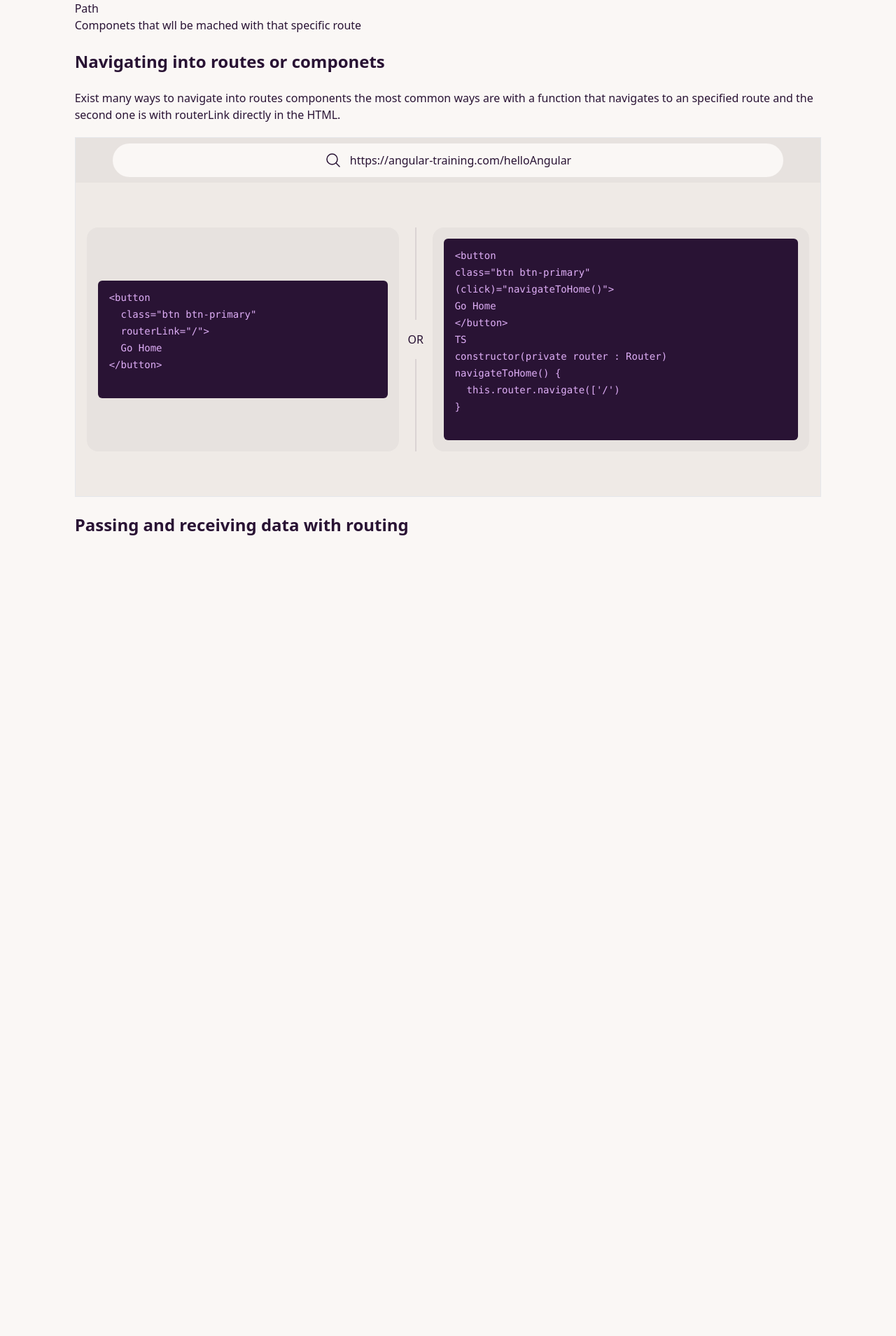
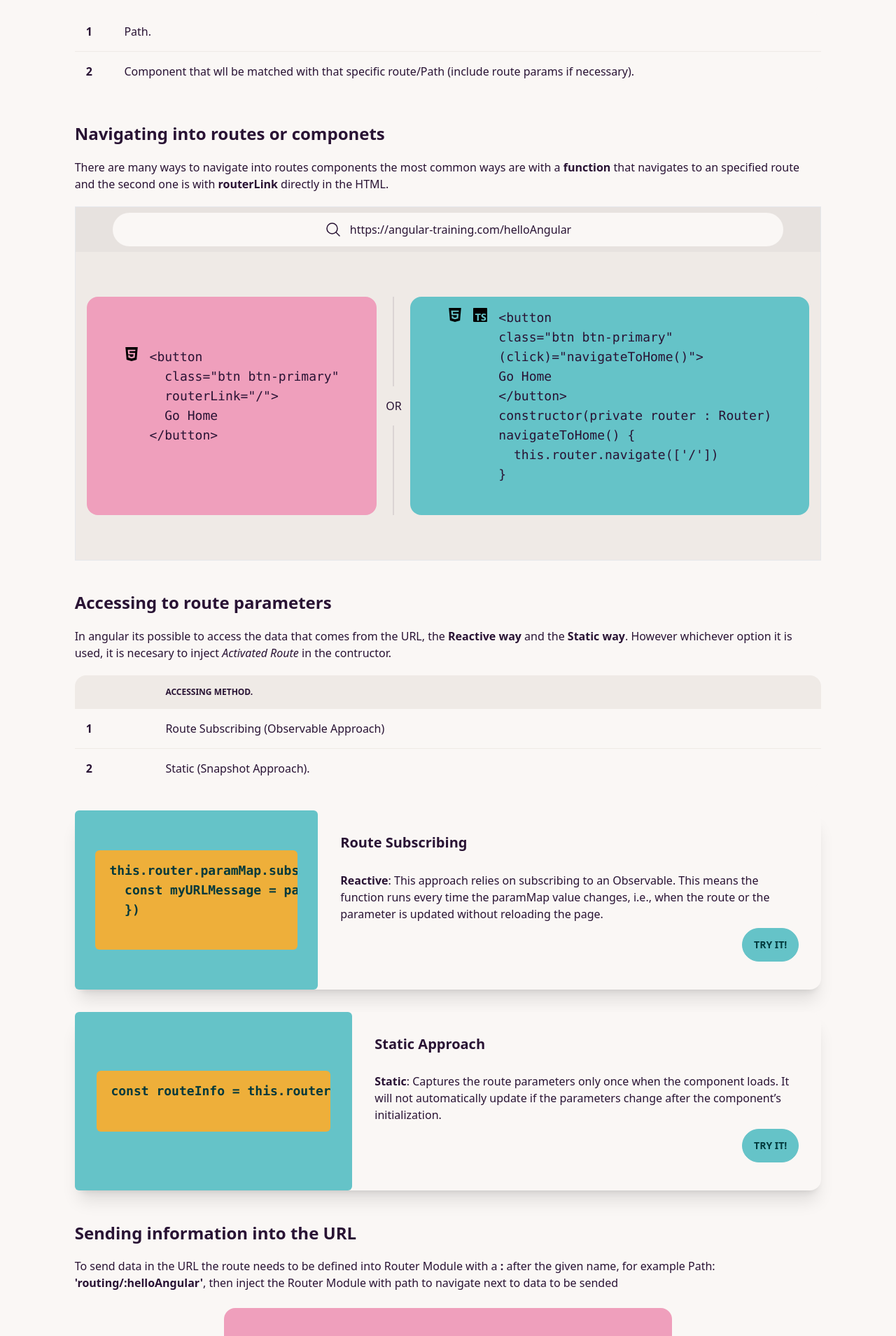
Before and after one commit to JoseCorreaMorales/AngularTraining, an Angular app: page /routing/1 in a window 1280 px wide. Shown: the part 500-2409 px from the top of the page at 70% size. Before the commit the page ends 1290 px from the top, so only its background shows below. Built offline with nearby package versions, Linux system fonts and the light colour scheme.

Commit message:
[UPDATE] new axamples in routing example

```diff
--- a/src/app/app-routing.module.ts
+++ b/src/app/app-routing.module.ts
@@ -17,6 +17,7 @@ const routes: Routes = [
     { path: 'directives', component: DirectivesComponent },
     { path: 'controls', component: ControlsComponent },
     { path: 'routing/:helloAngular', component: RoutingComponent },
+    { path: '**', component: DirectivesComponent },
 ];
 
 @NgModule({
--- a/src/app/components/navbar/navbar.component.ts
+++ b/src/app/components/navbar/navbar.component.ts
@@ -23,6 +23,7 @@ export class NavbarComponent implements OnInit {
     this.currentTheme = theme
     this.themeService.setTheme(theme)
     localStorage.setItem('selected-theme', theme);
+    console.log("click");
 
   }
 
--- a/src/app/components/routing/routing.component.css
+++ b/src/app/components/routing/routing.component.css
@@ -0,0 +1,6 @@
+.content-section {
+  margin: 2.8rem 0;
+}
+ h2 {
+  margin-bottom: 1.2rem;
+ }
--- a/src/app/components/routing/routing.component.html
+++ b/src/app/components/routing/routing.component.html
@@ -15,63 +15,69 @@
 <!-- Toast alert message -->
 <div class="toast z-50" *ngIf="isShowToast">
   <div class="alert alert-success">
-    <span
-      ><strong>"Hello Angular"</strong> has succesfully passed in the
-      URL!🥳</span
-    >
+    <span><strong>"Hello Angular"</strong> has succesfully passed in the
+      URL!🥳</span>
   </div>
 </div>
 
 <div class="mx-auto w-10/12">
-
-  <h2 class="text-2xl font-semibold my-6">Router Module</h2>
+  <!-- Router Module -->
+  <section class="content-section">
+    <h2 class="text-2xl font-semibold">Router Module</h2>
     <p class="my-5">
-    Angular's routing functionality is provided by the RouterModule from the angular/router package. To set up routing, its needed to import RouterModule in the main module.
+      Angular's routing functionality is provided by the RouterModule from the
+      angular/router package. To set up routing, its needed to import
+      RouterModule in the main module.
     </p>
     <p class="my-5">The most basic route in Angular need:</p>
-  <ul>
-    <li>Path</li>
-    <li>Componets that wll be mached with that specific route</li>
-  </ul>
 
+    <div class="overflow-x-auto">
+      <table class="table table-xs w-full">
+        <tbody>
+          <tr>
+            <th>1</th>
+            <td>Path.</td>
+          </tr>
+          <tr>
+            <th>2</th>
+            <td class="truncate">
+              Component that wll be matched with that specific route/Path (include route params if necessary).
+            </td>
+          </tr>
+        </tbody>
+      </table>
+    </div>
+  </section>
 
-
-
-  <h2 class="text-2xl font-semibold my-6">Navigating into routes or componets</h2>
+  <!-- Navigation -->
+  <section class="content-section">
+    <h2 class="text-2xl font-semibold">Navigating into routes or componets</h2>
     <p class="my-5">
-    Exist many ways to navigate into routes components the most common ways are
-    with a function that navigates to an specified route and the second one is
-    with routerLink directly in the HTML.
+      There are many ways to navigate into routes components the most common ways
+      are with a <strong>function</strong> that navigates to an specified route
+      and the second one is with <strong>routerLink</strong> directly in the
+      HTML.
     </p>
 
     <div class="mockup-browser border bg-base-300">
       <div class="mockup-browser-toolbar">
-      <div
-        class="input w-[90%] mx-auto my-2 flex justify-center items-center gap-3"
-      >
-        <svg
-          xmlns="http://www.w3.org/2000/svg"
-          fill="none"
-          viewBox="0 0 24 24"
-          stroke-width="1.5"
-          stroke="currentColor"
-          class="size-6"
-        >
-          <path
-            stroke-linecap="round"
-            stroke-linejoin="round"
-            d="m21 21-5.197-5.197m0 0A7.5 7.5 0 1 0 5.196 5.196a7.5 7.5 0 0 0 10.607 10.607Z"
-          />
+        <div class="input w-[90%] mx-auto my-2 flex justify-center items-center gap-3">
+          <svg class="size-6" xmlns="http://www.w3.org/2000/svg" fill="none" viewBox="0 0 24 24" stroke-width="1.5" stroke="currentColor">
+            <path stroke-linecap="round" stroke-linejoin="round" d="m21 21-5.197-5.197m0 0A7.5 7.5 0 1 0 5.196 5.196a7.5 7.5 0 0 0 10.607 10.607Z"></path>
           </svg>
           <p>https://angular-training.com/helloAngular</p>
         </div>
       </div>
-    <div class="flex justify-center px-4 py-16 bg-base-200">
-      <div class="flex w-full">
-        <div
-          class="grid h-auto flex-grow card bg-base-300 rounded-box place-items-center"
-        >
-            <code class="prose block p-4 rounded-md w-full">
+      <div class="px-4 py-16 bg-base-200">
+        <!-- flex justify-center -->
+        <div class="flex w-full flex-wrap">
+          <div class="grid h-auto flex-grow card bg-secondary rounded-box place-items-center">
+
+            <code class="p-4 rounded-md text-lg flex gap-x-4">
+              <svg class="size-5" role="img" viewBox="0 0 24 24" xmlns="http://www.w3.org/2000/svg">
+                <title>HTML5</title>
+                <path d="M1.5 0h21l-1.91 21.563L11.977 24l-8.564-2.438L1.5 0zm7.031 9.75l-.232-2.718 10.059.003.23-2.622L5.412 4.41l.698 8.01h9.126l-.326 3.426-2.91.804-2.955-.81-.188-2.11H6.248l.33 4.171L12 19.351l5.379-1.443.744-8.157H8.531z"></path>
+              </svg>
               <pre>
 &lt;button
   class="btn btn-primary"
@@ -81,21 +87,27 @@
              </pre>
             </code>
           </div>
-        <div class="divider divider-horizontal">OR</div>
-        <div
-          class="grid h-auto flex-grow card bg-base-300 rounded-box place-items-center"
-        >
-        <code class="prose block p-4 rounded-md w-full">
+          <div class="divider divider-horizontal hidden sm:flex">OR</div>
+          <div class="grid h-auto flex-grow card bg-primary rounded-box place-items-center">
+            <!-- TODO: align ts icon aside ts code -->
+            <code class="p-4 rounded-md text-lg max-w-64 sm:max-w-max flex gap-x-4">
+              <svg class="size-5" role="img" viewBox="0 0 24 24" xmlns="http://www.w3.org/2000/svg">
+                <title>HTML5</title>
+                <path d="M1.5 0h21l-1.91 21.563L11.977 24l-8.564-2.438L1.5 0zm7.031 9.75l-.232-2.718 10.059.003.23-2.622L5.412 4.41l.698 8.01h9.126l-.326 3.426-2.91.804-2.955-.81-.188-2.11H6.248l.33 4.171L12 19.351l5.379-1.443.744-8.157H8.531z"></path>
+              </svg>
+              <svg class="size-5" role="img" viewBox="0 0 24 24" xmlns="http://www.w3.org/2000/svg">
+                <title>TypeScript</title>
+                <path d="M1.125 0C.502 0 0 .502 0 1.125v21.75C0 23.498.502 24 1.125 24h21.75c.623 0 1.125-.502 1.125-1.125V1.125C24 .502 23.498 0 22.875 0zm17.363 9.75c.612 0 1.154.037 1.627.111a6.38 6.38 0 0 1 1.306.34v2.458a3.95 3.95 0 0 0-.643-.361 5.093 5.093 0 0 0-.717-.26 5.453 5.453 0 0 0-1.426-.2c-.3 0-.573.028-.819.086a2.1 2.1 0 0 0-.623.242c-.17.104-.3.229-.393.374a.888.888 0 0 0-.14.49c0 .196.053.373.156.529.104.156.252.304.443.444s.423.276.696.41c.273.135.582.274.926.416.47.197.892.407 1.266.628.374.222.695.473.963.753.268.279.472.598.614.957.142.359.214.776.214 1.253 0 .657-.125 1.21-.373 1.656a3.033 3.033 0 0 1-1.012 1.085 4.38 4.38 0 0 1-1.487.596c-.566.12-1.163.18-1.79.18a9.916 9.916 0 0 1-1.84-.164 5.544 5.544 0 0 1-1.512-.493v-2.63a5.033 5.033 0 0 0 3.237 1.2c.333 0 .624-.03.872-.09.249-.06.456-.144.623-.25.166-.108.29-.234.373-.38a1.023 1.023 0 0 0-.074-1.089 2.12 2.12 0 0 0-.537-.5 5.597 5.597 0 0 0-.807-.444 27.72 27.72 0 0 0-1.007-.436c-.918-.383-1.602-.852-2.053-1.405-.45-.553-.676-1.222-.676-2.005 0-.614.123-1.141.369-1.582.246-.441.58-.804 1.004-1.089a4.494 4.494 0 0 1 1.47-.629 7.536 7.536 0 0 1 1.77-.201zm-15.113.188h9.563v2.166H9.506v9.646H6.789v-9.646H3.375z"></path>
+              </svg>
               <pre>
 &lt;button
 class="btn btn-primary"
 (click)="navigateToHome()">
 Go Home
 &lt;/button&gt;
-TS
 constructor(private router : Router)
 navigateToHome() &#123;
-  this.router.navigate(['/')
+  this.router.navigate(['/'])
 &#125;
           </pre>
             </code>
@@ -103,11 +115,118 @@ navigateToHome() &#123;
         </div>
       </div>
     </div>
+  </section>
 
-
-  <h2 class="text-2xl font-semibold my-6">Passing and receiving data with routing</h2>
+  <!-- Accessing  params -->
+  <section class="content-section">
+    <h2 class="text-2xl font-semibold">Accessing to route parameters</h2>
     <p class="my-5">
-
+      In angular its possible to access the data that comes from the URL, the
+      <strong>Reactive way</strong> and the <strong>Static way</strong>. However
+      whichever option it is used, it is necesary to inject
+      <i>Activated Route</i> in the contructor.
     </p>
 
+    <div class="overflow-x-auto">
+      <table class="table table-xs w-full">
+        <thead>
+          <tr>
+            <th></th>
+            <th>Accessing Method.</th>
+          </tr>
+        </thead>
+        <tbody>
+          <tr>
+            <th>1</th>
+            <td>Route Subscribing (Observable Approach)</td>
+          </tr>
+          <tr>
+            <th>2</th>
+            <td>Static (Snapshot Approach).</td>
+          </tr>
+        </tbody>
+      </table>
     </div>
+
+    <div class="flex flex-col gap-8 my-8">
+      <!-- card 1 -->
+      <div class="card lg:card-side bg-base-100 shadow-xl">
+        <!--  -->
+        <code class="prose p-4 rounded-md w-3/4 text-lg bg-primary grid place-items-center">
+          <pre class="bg-accent text-primary-content font-semibold text-lg w-11/12">
+this.router.paramMap.subscribe&#40;paramMap => &#123;
+  const myURLMessage = paramMap.get&#40;'helloAngular'&#41;;
+  &#125;&#41;
+  </pre>
+        </code>
+
+        <!--  -->
+
+        <div class="card-body">
+          <h2 class="card-title">Route Subscribing</h2>
+          <p>
+            <strong>Reactive</strong>: This approach relies on subscribing to an
+            Observable. This means the function runs every time the paramMap
+            value changes, i.e., when the route or the parameter is updated
+            without reloading the page.
+          </p>
+          <div class="card-actions justify-end">
+            <button class="btn btn-primary" (click)="getRouteParam()">
+              Try it!
+            </button>
+          </div>
+          <p class="font-bold">{{ routeInfo }}</p>
+        </div>
+      </div>
+      <!-- card 2 -->
+      <div class="card lg:card-side bg-base-100 shadow-xl">
+        <!--  -->
+        <code class="prose p-4 rounded-md text-lg bg-primary grid place-items-center w-3/4">
+          <pre class="bg-accent text-primary-content font-semibold text-lg w-11/12">
+const routeInfo = this.router.snapshot.paramMap.get('helloAngular')
+  </pre>
+        </code>
+
+        <!--  -->
+
+        <div class="card-body">
+          <h2 class="card-title">Static Approach</h2>
+          <p>
+            <strong>Static</strong>: Captures the route parameters only once
+            when the component loads. It will not automatically update if the
+            parameters change after the component’s initialization.
+          </p>
+          <div class="card-actions justify-end">
+            <button class="btn btn-primary" (click)="getRouteParam()">
+              Try it!
+            </button>
+          </div>
+          <p class="font-bold">{{ routeInfo }}</p>
+        </div>
+      </div>
+    </div>
+  </section>
+
+  <!-- Sending params -->
+  <section class="content-section">
+    <h2 class="text-2xl font-semibold">Sending information into the URL</h2>
+    To send data in the URL the route needs to be defined into Router Module with a
+    <strong> : </strong> after the given name, for example Path: <strong>'routing/:helloAngular'</strong>,
+    then inject the Router Module with path to navigate next to data to be sended
+
+    <div class="grid h-auto w-3/5  my-6
+     mx-auto flex-grow card bg-secondary rounded-box place-items-center">
+
+      <code class="  p-4 rounded-md text-lg flex gap-x-4 w-full overflow-x-auto items-center justify-center">
+        <svg class="size-5" role="img" viewBox="0 0 24 24" xmlns="http://www.w3.org/2000/svg">
+          <title>HTML5</title>
+          <path d="M1.5 0h21l-1.91 21.563L11.977 24l-8.564-2.438L1.5 0zm7.031 9.75l-.232-2.718 10.059.003.23-2.622L5.412 4.41l.698 8.01h9.126l-.326 3.426-2.91.804-2.955-.81-.188-2.11H6.248l.33 4.171L12 19.351l5.379-1.443.744-8.157H8.531z"></path>
+        </svg>
+        <pre class=" mt-5">
+this.router.navigate(['/routing', 'helloAngular']);
+       </pre>
+      </code>
+    </div>
+
+  </section>
+</div>
--- a/src/app/components/routing/routing.component.ts
+++ b/src/app/components/routing/routing.component.ts
@@ -1,4 +1,5 @@
 import { Component, OnInit } from '@angular/core';
+import { Router, ActivatedRoute } from '@angular/router';
 
 @Component({
   selector: 'app-routing',
@@ -8,12 +9,36 @@ import { Component, OnInit } from '@angular/core';
 export class RoutingComponent implements OnInit {
   toastTime : number = 5000
   isShowToast : boolean = true
-  constructor() { }
+  routeInfo! : string
+
+  constructor(private router : ActivatedRoute) { }
+
 
   ngOnInit(): void {
     setTimeout(() => {
       this.isShowToast = false
     }, this.toastTime)
+
+
+    /* Route suscribing to paramMap:
+    1 Obsevable/dimamic: the fun its called everytime the params changes
+    */
+    /* this.router.paramMap.subscribe (paramMap => {
+       const mesage = paramMap.get('helloAngular')
+     }) */
+
+     /* Static approach:
+     1 getting the info only for the frist time (when the component its assembled)
+     */
+     const routeInfo = this.router.snapshot.paramMap.get('helloAngular')
+
+
   }
 
+  getRouteParam(): void {
+    this.router.paramMap.subscribe (paramMap => {
+      const mesage = paramMap.get('helloAngular')
+      this.routeInfo = mesage || ''
+    })
+  }
 }
```
Also changed, not shown: 1 other file (tests, documents, lock files or other folders). Lines whose indentation alone changed are shown as unchanged.
